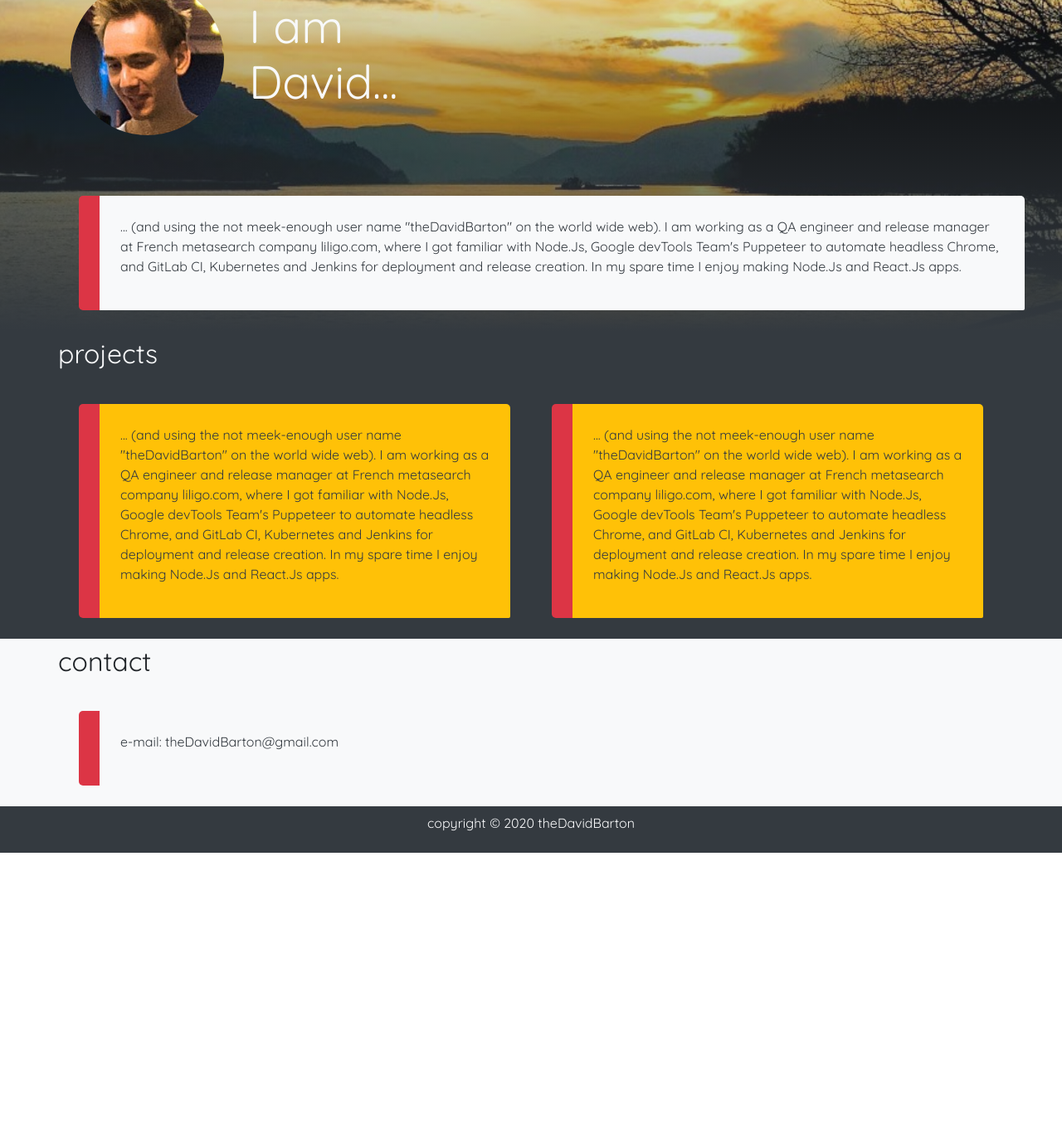
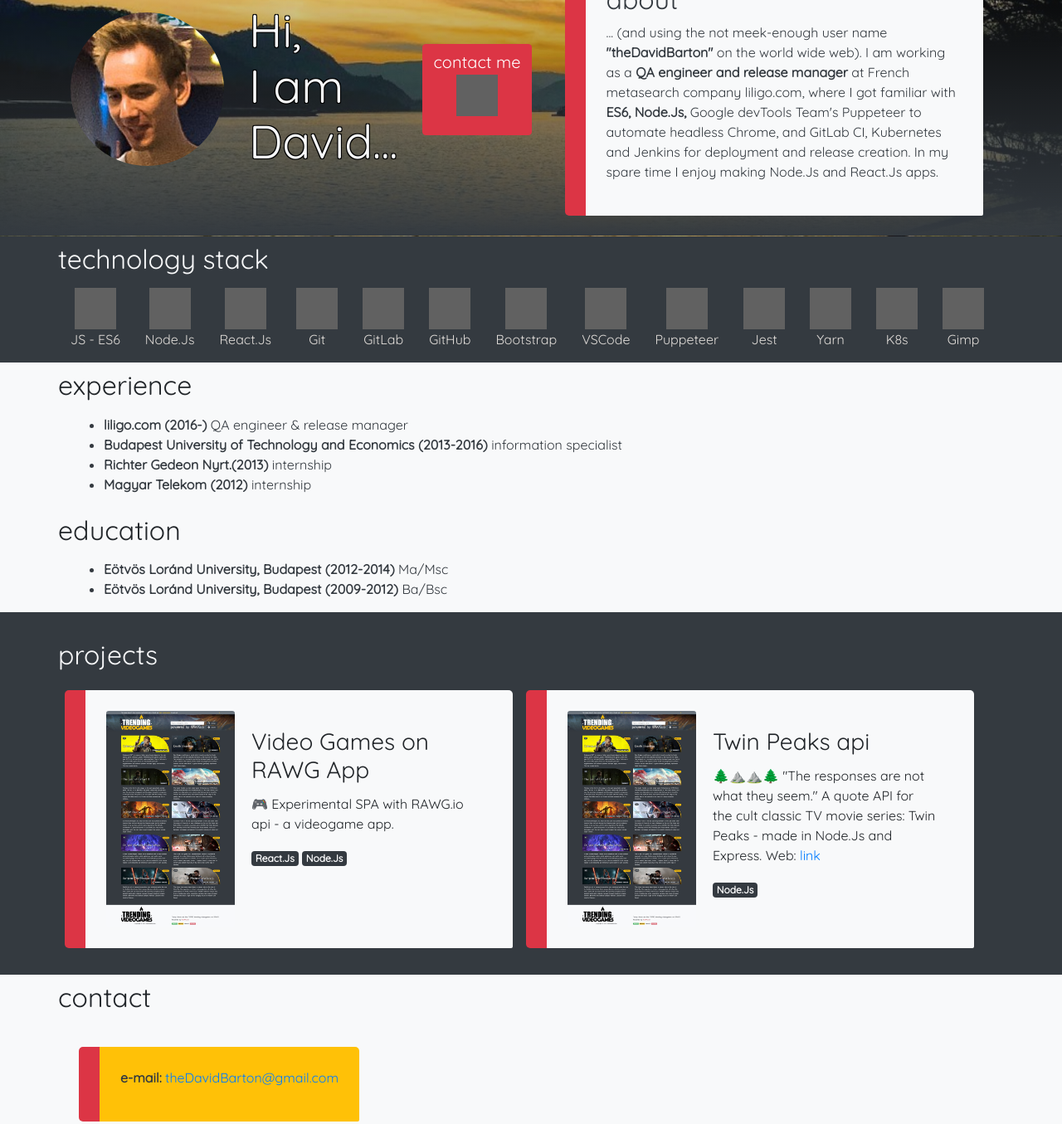
Before and after one commit to theDavidBarton/theDavidBarton.github.io, a plain HTML site: page index.html in a window 1280 px wide. Shown: the part 200-1555 px from the top of the page at 83% size. Before the commit the page ends 1228 px from the top, so only its background shows below. Drawn offline with nearby package versions, Linux system fonts and the light colour scheme; grey boxes are pictures that could not be loaded.

Commit message:
add new blocks on bottom

```diff
--- a/index.css
+++ b/index.css
@@ -21,6 +21,9 @@
   height: 22px;
   filter: invert(100%);
 }
+.hello-on-home {
+  text-shadow: -1px -1px 0 #000000, 1px -1px 0 #000000, -1px 1px 0 #000000, 1px 1px 0 #000000;
+}
 .lead-on-home {
   padding: 25px;
   margin: 25px;
--- a/index.html
+++ b/index.html
@@ -62,54 +62,171 @@
     <!-- about bar -->
     <div class="bg-dark text-light background-style">
       <div class="container">
-        <div class="row">
+        <div class="row align-items-center">
           <div class="col-auto text-center my-5">
             <img src="img/avatar.png" class="rounded-circle avatar-style" alt="avatar" />
           </div>
           <div class="col-auto">
-            <h2 class="display-4">
-              <a class="text-decoration-none" name="about">
+            <h2 class="display-4 hello-on-home">
+
                 Hi,<br />
                 I am<br />
-                David...</a
-              >
+                David...
             </h2>
+
           </div>
-          <div class="lead-on-home bg-light text-dark col-auto">
+          <div class="col-auto">
+            <a class="btn btn-danger text-center" href="#contact"><p><span class="lead">contact me</span><br /><img height="50" width="50" style="filter: invert(100%)" src="https://cdn.jsdelivr.net/npm/simple-icons@latest/icons/gmail.svg" alt="mail icon" /></p></a>
+          </div>
+          <div class="lead-on-home bg-light text-dark col">
+            <h2><a class="text-decoration-none" name="about"></a>about</a></h2>
             <p>
-              ... (and using the not meek-enough user name "theDavidBarton" on the world wide web). I am working as a QA
-              engineer and release manager at French metasearch company liligo.com, where I got familiar with Node.Js,
+              ... (and using the not meek-enough user name <strong>"theDavidBarton"</strong> on the world wide web). I am working as a <strong>QA
+              engineer and release manager</strong> at French metasearch company liligo.com, where I got familiar with <strong>ES6, Node.Js,</strong>
               Google devTools Team's Puppeteer to automate headless Chrome, and GitLab CI, Kubernetes and Jenkins for
               deployment and release creation. In my spare time I enjoy making Node.Js and React.Js apps.
             </p>
           </div>
         </div>
       </div>
+      </div>
     </div>
+
+<!-- tech stack -->
+<div class="bg-dark">
+  <div class="container">
+    <div class="row py-2 text-light">
+      <h2><a name="tech-stack">technology stack</a></h2>
+    </div>
+
+    <div class="row text-center" style="filter: invert(100%)">
+      <div class="col-auto">
+        <img height="50" width="50" src="https://cdn.jsdelivr.net/npm/simple-icons@latest/icons/javascript.svg" alt="logo" />
+        <p>JS - ES6</p>
+      </div>
+      <div class="col-auto">
+        <img height="50" width="50" src="https://cdn.jsdelivr.net/npm/simple-icons@latest/icons/nodejs.svg" alt="logo" />
+        <p>Node.Js</p>
+      </div>
+      <div class="col-auto">
+        <img height="50" width="50" src="https://cdn.jsdelivr.net/npm/simple-icons@latest/icons/react.svg" alt="logo" />
+        <p>React.Js</p>
+      </div>
+      <div class="col-auto">
+        <img height="50" width="50" src="https://cdn.jsdelivr.net/npm/simple-icons@latest/icons/git.svg" alt="logo" />
+        <p>Git</p>
+      </div>
+      <div class="col-auto">
+        <img height="50" width="50" src="https://cdn.jsdelivr.net/npm/simple-icons@latest/icons/gitlab.svg" alt="logo" />
+        <p>GitLab</p>
+      </div>
+      <div class="col-auto">
+        <img height="50" width="50" src="https://cdn.jsdelivr.net/npm/simple-icons@latest/icons/github.svg" alt="logo" />
+        <p>GitHub</p>
+      </div>
+      <div class="col-auto">
+        <img height="50" width="50" src="https://cdn.jsdelivr.net/npm/simple-icons@latest/icons/bootstrap.svg" alt="logo" />
+        <p>Bootstrap</p>
+      </div>
+      <div class="col-auto">
+        <img height="50" width="50" src="https://cdn.jsdelivr.net/npm/simple-icons@latest/icons/visualstudiocode.svg" alt="logo" />
+        <p>VSCode</p>
+      </div>
+      <div class="col-auto">
+        <img height="50" width="50" src="https://cdn.jsdelivr.net/npm/simple-icons@latest/icons/googlechrome.svg" alt="logo" />
+        <p>Puppeteer</p>
+      </div>
+      <div class="col-auto">
+        <img height="50" width="50" src="https://cdn.jsdelivr.net/npm/simple-icons@latest/icons/jest.svg" alt="logo" />
+        <p>Jest</p>
+      </div>
+      <div class="col-auto">
+        <img height="50" width="50" src="https://cdn.jsdelivr.net/npm/simple-icons@latest/icons/yarn.svg" alt="logo" />
+        <p>Yarn</p>
+      </div>
+      <div class="col-auto">
+        <img height="50" width="50" src="https://cdn.jsdelivr.net/npm/simple-icons@latest/icons/kubernetes.svg" alt="logo" />
+        <p>K8s</p>
+      </div>
+      <div class="col-auto">
+        <img height="50" width="50" src="https://cdn.jsdelivr.net/npm/simple-icons@latest/icons/gimp.svg" alt="logo" />
+        <p>Gimp</p>
+      </div>
+    </div>
+  </div>
+</div>
+
+<!-- experience bar -->
+<div class="bg-light">
+  <div class="container">
+    <div class="row py-2">
+      <h2><a name="experience">experience</a></h2>
+    </div>
+    <div class="row">
+      <div class="text-dark col-auto">
+        <ul>
+          <li><strong>liligo.com (2016-)</strong> QA engineer & release manager</li>
+          <li><strong>Budapest University of Technology and Economics (2013-2016)</strong> information specialist</li>
+          <li><strong>Richter Gedeon Nyrt.(2013)</strong> internship</li>
+          <li><strong>Magyar Telekom (2012)</strong> internship</li>
+        </ul>
+      </div>
+    </div>
+    <div class="row py-2">
+      <h2><a name="education">education</a></h2>
+    </div>
+    <div class="row">
+      <div class="text-dark col-auto">
+        <ul>
+          <li><strong>Eötvös Loránd University, Budapest (2012-2014)</strong> Ma/Msc</li>
+          <li><strong>Eötvös Loránd University, Budapest (2009-2012)</strong> Ba/Bsc</li>
+        </ul>
+      </div>
+    </div>
+  </div>
+</div>
+
     <!-- projects -->
-    <div class="bg-dark">
+    <div class="bg-dark py-4">
       <div class="container">
         <div class="row py-2 text-light">
           <h2><a name="projects">projects</a></h2>
         </div>
 
         <div class="row">
-          <div class="lead-on-home bg-warning text-dark col">
-            <p>
-              ... (and using the not meek-enough user name "theDavidBarton" on the world wide web). I am working as a QA
-              engineer and release manager at French metasearch company liligo.com, where I got familiar with Node.Js,
-              Google devTools Team's Puppeteer to automate headless Chrome, and GitLab CI, Kubernetes and Jenkins for
-              deployment and release creation. In my spare time I enjoy making Node.Js and React.Js apps.
-            </p>
+          <!-- card starts-->
+          <div class="m-2 lead-on-home bg-light" style="max-width: 540px;">
+            <div class="row no-gutters">
+              <div class="col-md-4">
+                <img src="img/rawg_screenshot.jpg" class="card-img" alt="project thumbnail">
+              </div>
+              <div class="col-md-8">
+                <div class="card-body">
+                  <h3 class="card-title">Video Games on RAWG App</h3>
+                  <p class="card-text">🎮 Experimental SPA with RAWG.io api - a videogame app.</p>
+                  <p class="card-text"><small class="badge badge-dark">React.Js</small> <small class="badge badge-dark">Node.Js</small></p>
+                </div>
+              </div>
+            </div>
           </div>
-          <div class="lead-on-home bg-warning text-dark col">
-            <p>
-              ... (and using the not meek-enough user name "theDavidBarton" on the world wide web). I am working as a QA
-              engineer and release manager at French metasearch company liligo.com, where I got familiar with Node.Js,
-              Google devTools Team's Puppeteer to automate headless Chrome, and GitLab CI, Kubernetes and Jenkins for
-              deployment and release creation. In my spare time I enjoy making Node.Js and React.Js apps.
-            </p>
+          <!-- card ends-->
+          <!-- card starts-->
+          <div class="m-2 lead-on-home bg-light" style="max-width: 540px;">
+            <div class="row no-gutters">
+              <div class="col-md-4">
+                <img src="img/rawg_screenshot.jpg" class="card-img" alt="project thumbnail">
+              </div>
+              <div class="col-md-8">
+                <div class="card-body">
+                  <h3 class="card-title">Twin Peaks api</h3>
+                  <p class="card-text">🌲⛰️⛰️🌲 "The responses are not what they seem." A quote API for the cult classic TV movie series: Twin Peaks - made in Node.Js and Express. Web: <a href="https://twin-peaks-api.herokuapp.com/api/quotes/recommend">link</a></p>
+                  <p class="card-text"><small class="badge badge-dark">Node.Js</small></p>
+                </div>
+              </div>
+            </div>
           </div>
+          <!-- card ends-->
+
         </div>
       </div>
     </div>
@@ -121,9 +238,9 @@
           <h2><a name="contact">contact</a></h2>
         </div>
         <div class="row">
-          <div class="lead-on-home bg-light text-dark col-auto">
+          <div class="lead-on-home bg-warning text-dark col-auto">
             <p>
-              e-mail: theDavidBarton@gmail.com
+              <strong>e-mail:</strong> <a href="mailto:theDavidBarton@gmail.com">theDavidBarton@gmail.com</a>
             </p>
           </div>
         </div>
```
Also changed, not shown: img/rawg_screenshot.jpg (added).
